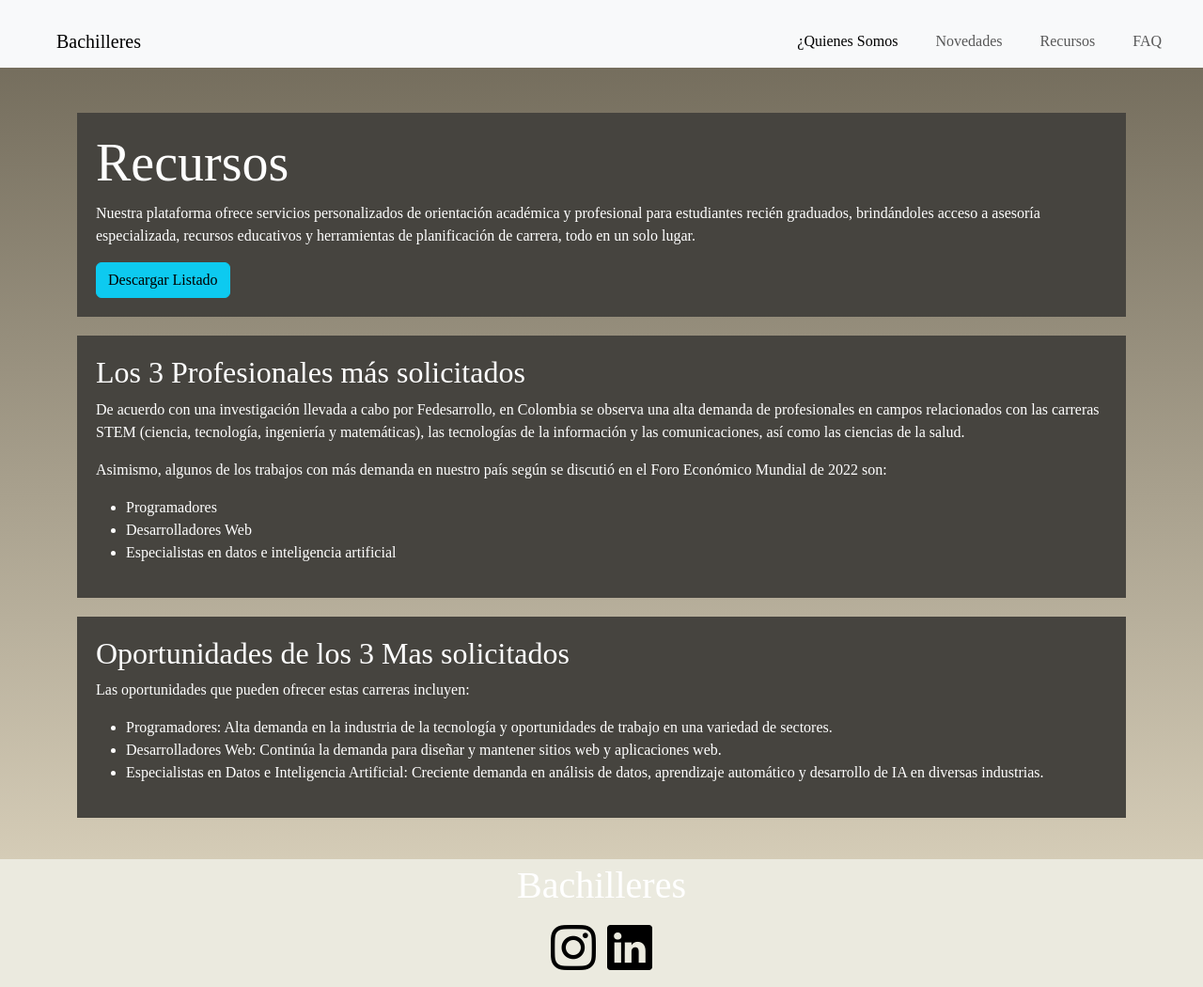
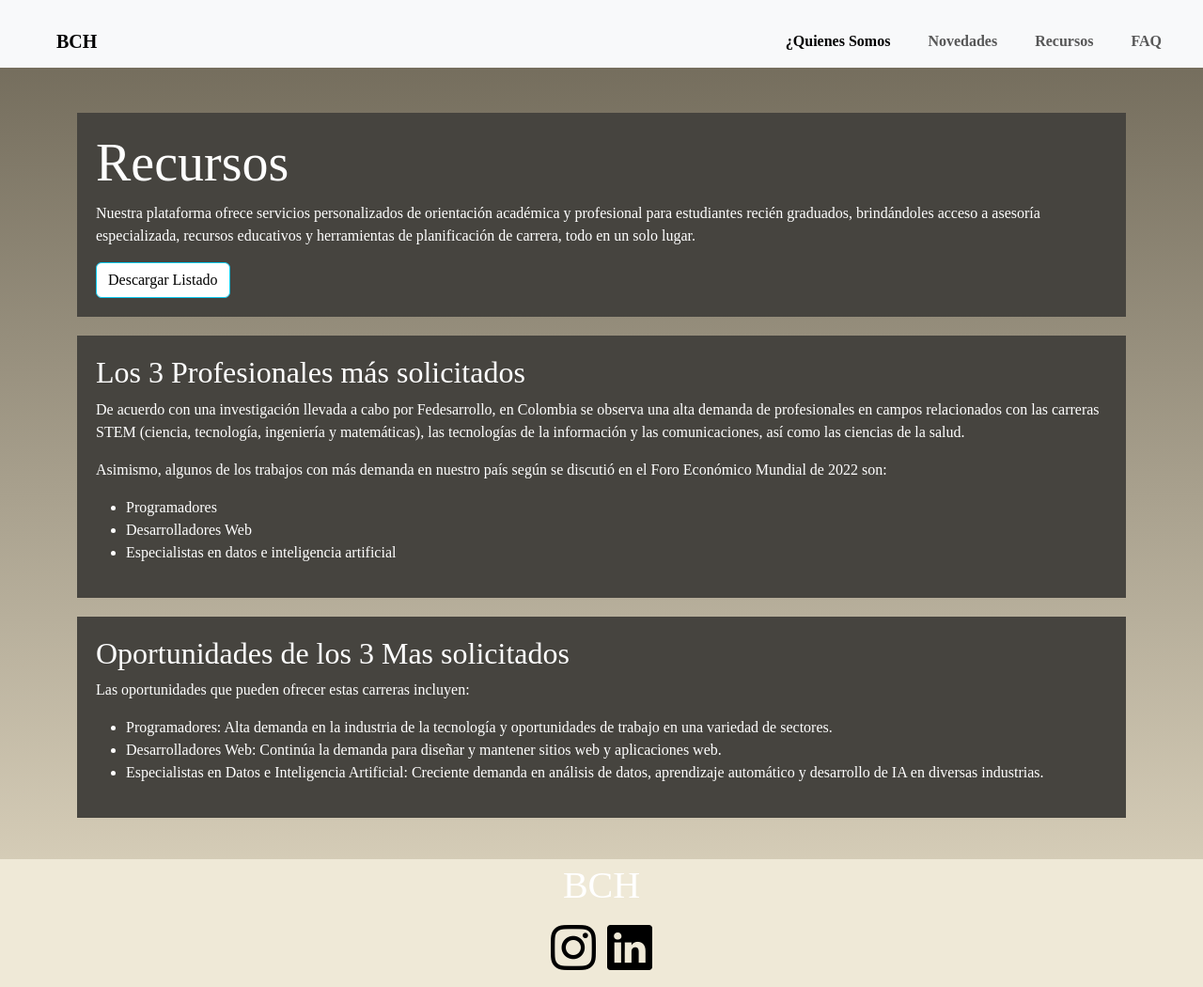
Before and after one commit to DavidAvila6/Bachilleres, a Django app: page /recursos/ in a window 1280 px wide. Shown: the whole page at 94% size. Run offline with Django 3.2, Linux system fonts and the light colour scheme.

Commit message:
Cambios interfaz

```diff
--- a/mainPage/templates/base.html
+++ b/mainPage/templates/base.html
@@ -1,19 +1,32 @@
 <!doctype html>
+<style>
+  /* Estilo para las secciones */
+  body {
+      background: linear-gradient(to bottom, #6D6656, #E4DBC5 ); /* Cambia los colores según tu preferencia */
+      color: #fff; /* Color del texto en el cuerpo */
 
+  }
+  section {
+      background-color: #46443F ; /* Color gris claro */
+      padding: 20px; /* Espaciado interno para separar el contenido del fondo */
+      margin-bottom: 20px; /* Espaciado inferior para separar las secciones */
+  }
+
+</style>
 <html lang="en">
   <head>
     <meta charset="utf-8">
     <meta name="viewport" content="width=device-width, initial-scale=1">
-    <title>bachilleres</title>
+    <title>BCH</title>
     <link href="https://cdn.jsdelivr.net/npm/bootstrap@5.3.1/dist/css/bootstrap.min.css" rel="stylesheet"
         integrity="sha384-4bw+/aepP/YC94hEpVNVgiZdgIC5+VKNBQNGCHeKRQN+PtmoHDEXuppvnDJzQIu9" crossorigin="anonymous">
     <link rel="stylesheet" href="https://cdn.jsdelivr.net/npm/bootstrap-icons@1.10.5/font/bootstrap-icons.css">
     <link type="text/css" href="../static/css/base.css"  rel="stylesheet">
   </head>
   <body>
-    <nav class="navbar navbar-expand-lg bg-body-tertiary pt-4">
-      <div class="container-fluid ms-5">
-          <a class="navbar-brand" href="/">Bachilleres</a>
+    <nav class="navbar navbar-expand-lg bg-body-tertiary pt-4" >
+      <div class="container-fluid ms-5" style="color: white; font-weight: bold;">
+          <a class="navbar-brand" href="/">BCH</a>
           <button class="navbar-toggler" type="button" data-bs-toggle="collapse" data-bs-target="#navbarNav"
               aria-controls="navbarNav" aria-expanded="false" aria-label="Toggle navigation">
               <span class="navbar-toggler-icon"></span>
@@ -21,7 +34,7 @@
           <div class="collapse navbar-collapse " id="navbarNav">
               <ul class="navbar-nav ms-auto">
                   <li class="nav-item pe-4">
-                      <a class="nav-link active" aria-current="page" href="/about">¿Quienes Somos</a>
+                      <a class="nav-link active" href="/about">¿Quienes Somos</a>
                   </li>
                   <li class="nav-item pe-4">
                       <a class="nav-link" href="/novedades">Novedades</a>
@@ -47,8 +60,8 @@
     <script src="https://cdn.jsdelivr.net/npm/bootstrap@5.2.3/dist/js/bootstrap.bundle.min.js" integrity="sha384-kenU1KFdBIe4zVF0s0G1M5b4hcpxyD9F7jL+jjXkk+Q2h455rYXK/7HAuoJl+0I4" crossorigin="anonymous"></script>
   </body>
 
-    <footer class="row g-0 text-center py-1">
-        <h1>Bachilleres</h1>
+    <footer class="row g-0 text-center py-1" style="background-color:#EFE9D7;">
+        <h1>BCH</h1>
         <div class="FooterIconos col">
             <a href="http:google.com"><i class="bi bi-instagram"></i></a>
             <a href="#"><i class="bi bi-linkedin"></i></a>
--- a/mainPage/templates/hub.html
+++ b/mainPage/templates/hub.html
@@ -1,7 +1,11 @@
 {% extends 'base.html' %}
 
 {% block content %}
-
+<style>
+body {
+    font-family: Tahoma, sans-serif; /* Tahoma como fuente principal y sans-serif como respaldo */
+}
+</style>
     <div class="imgbienbenidos row justify-content-center">
 
         <div class="col-md-8 ">
--- a/mainPage/templates/recursos.html
+++ b/mainPage/templates/recursos.html
@@ -18,7 +18,8 @@
     <section>
         <h1 class="display-4">Recursos</h1>
         <p>Nuestra plataforma ofrece servicios personalizados de orientación académica y profesional para estudiantes recién graduados, brindándoles acceso a asesoría especializada, recursos educativos y herramientas de planificación de carrera, todo en un solo lugar.</p>
-        <a href="{% url 'descargar' %}"class="btn btn-info">Descargar Listado</a>
+        <a href="{% url 'descargar' %}"class="btn btn-info"
+        style="background-color: white; color: black;">Descargar Listado</a>
     </section>
 
     <section>
```
